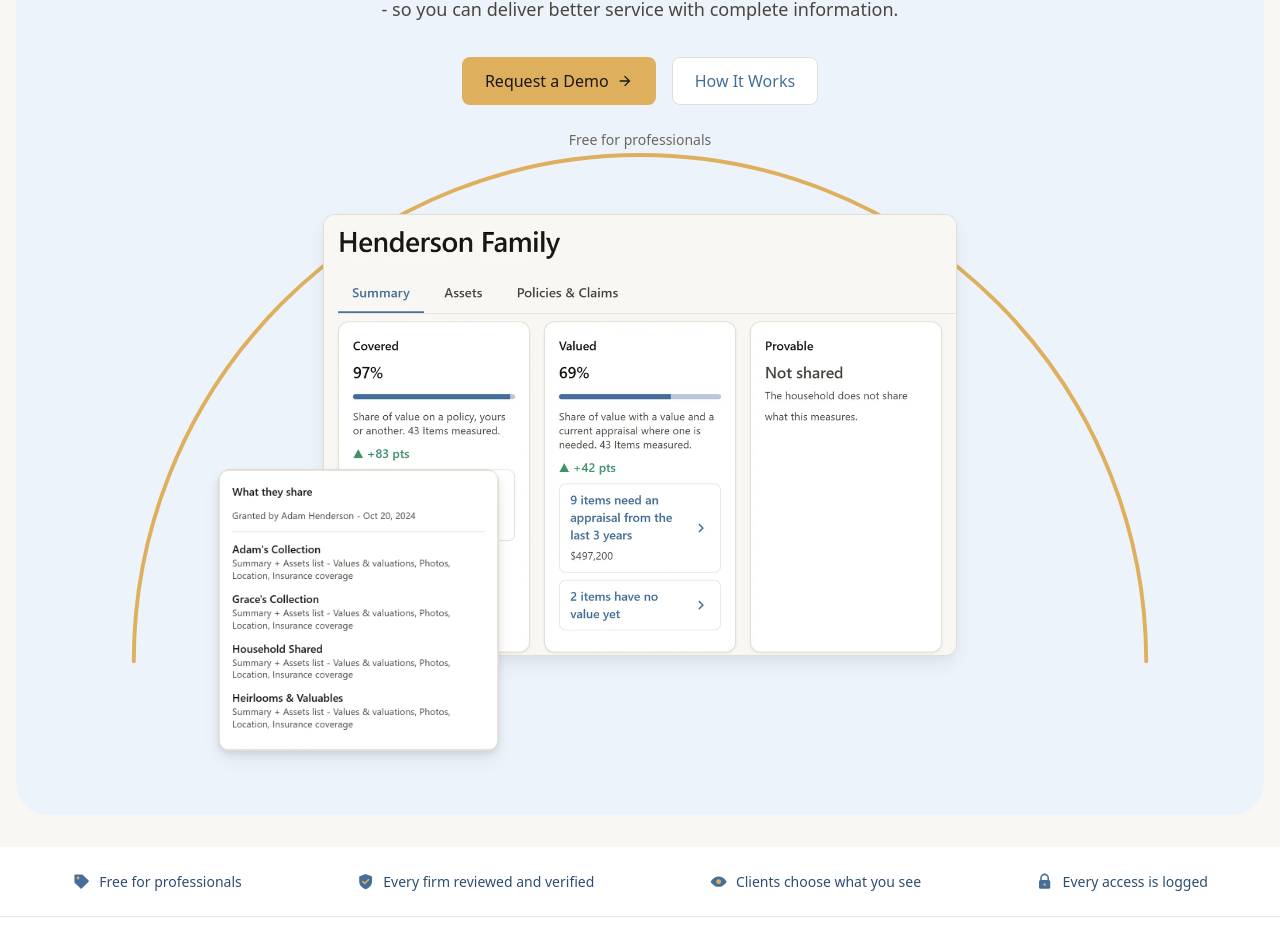
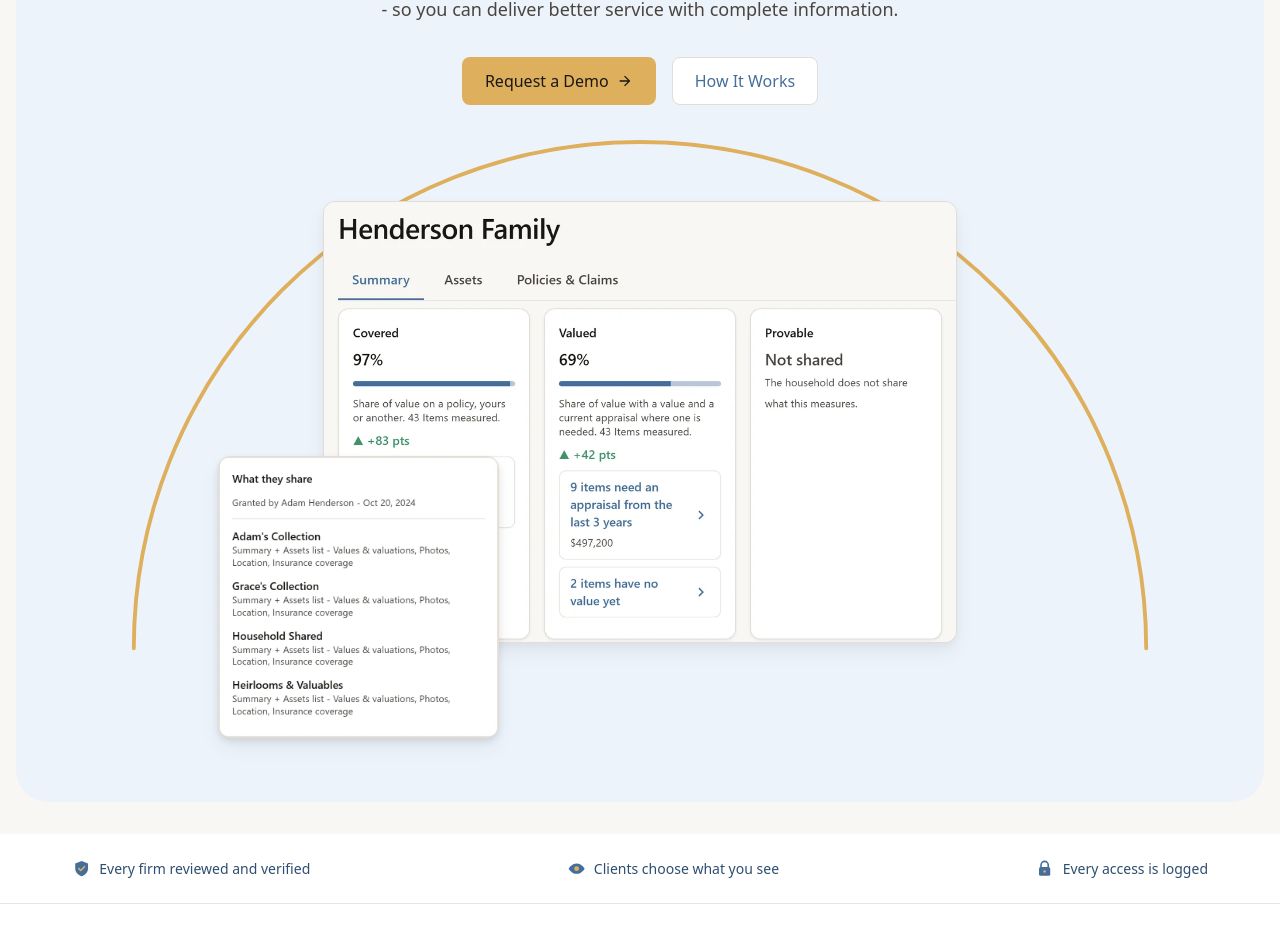
Before and after one commit to HeirDock/heirdock-website, a React (Vite) app in the folder apps/web/: page /professional in a window 1280 px wide. Shown: the part 357-1309 px from the top of the page. Built offline with nearby package versions, Linux system fonts and the light colour scheme.

Commit message:
copy(professional): drop 'Free for professionals' from the landing page (#47)
Removed from under the hero buttons and from the trust row, which now has
three items. The hero keeps the arc's breathing room above the portal
screens. The Pricing page is unchanged.

```diff
--- a/apps/web/src/pages/partner/Landing.tsx
+++ b/apps/web/src/pages/partner/Landing.tsx
@@ -30,9 +30,6 @@ export default function PartnerLanding() {
               How It Works
             </a>
           </div>
-          <div className="hero-brand__note">
-            <span>Free for professionals</span>
-          </div>
           <div className="hero-brand__media portal-stack">
             <svg className="gold-arc hero-brand__arc" viewBox="0 0 800 400" aria-hidden="true" focusable="false">
               <path d="M10 400a390 390 0 0 1 780 0" />
@@ -59,7 +56,6 @@ export default function PartnerLanding() {
       <section className="trust-row" aria-label="Why professionals trust HeirDock">
         <div className="container">
           <ul className="trust-row__list">
-            <li className="trust-row__item"><BrandGlyph name="tag" /> Free for professionals</li>
             <li className="trust-row__item"><BrandGlyph name="shield" /> Every firm reviewed and verified</li>
             <li className="trust-row__item"><BrandGlyph name="eye" /> Clients choose what you see</li>
             <li className="trust-row__item"><BrandGlyph name="lock" /> Every access is logged</li>
--- a/apps/web/src/styles/components.css
+++ b/apps/web/src/styles/components.css
@@ -1695,6 +1695,11 @@
   margin: var(--space-3xl) auto 0;
 }
 
+/* Straight after the buttons (no note line), leave room for the arc above. */
+.hero-brand__actions + .hero-brand__media {
+  margin-top: calc(var(--space-3xl) + var(--space-xl));
+}
+
 /* Wider than the video, so the ring frames it rather than hiding behind it. */
 .hero-brand__arc {
   position: absolute;
```
